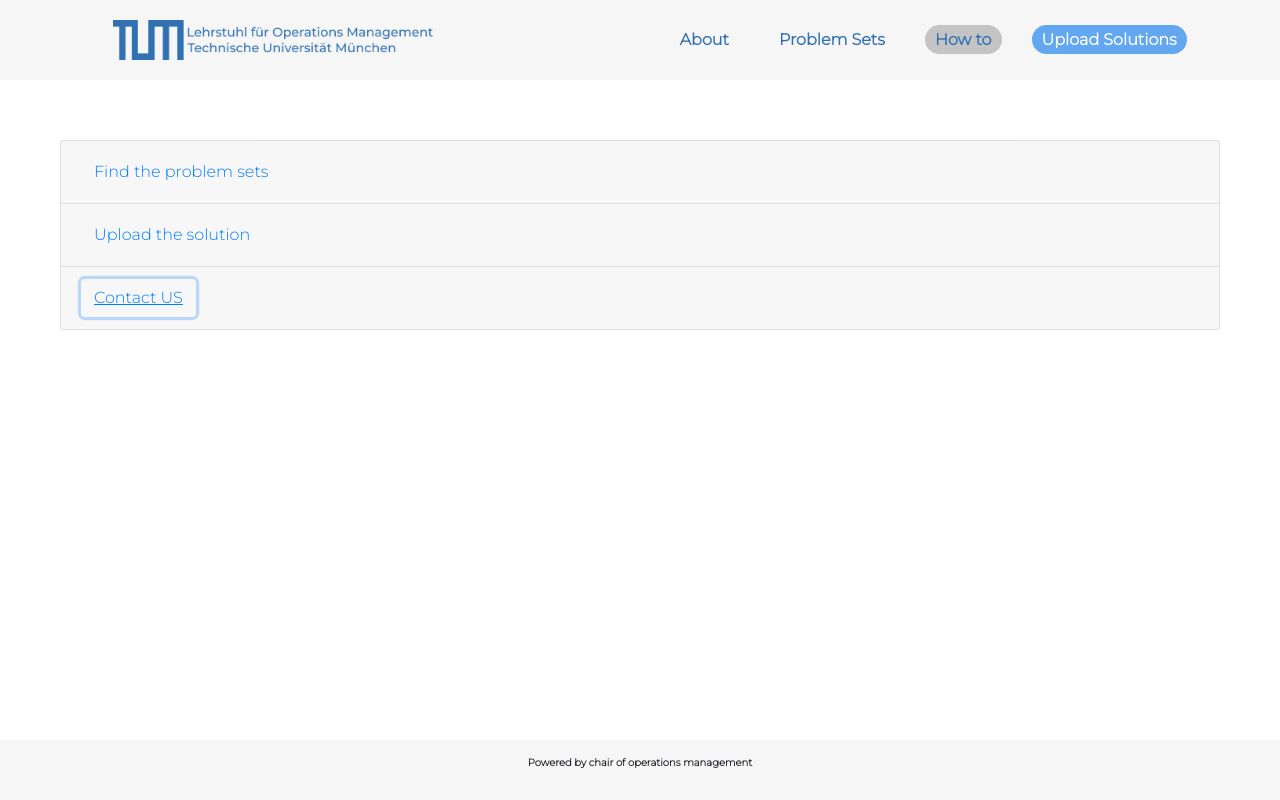
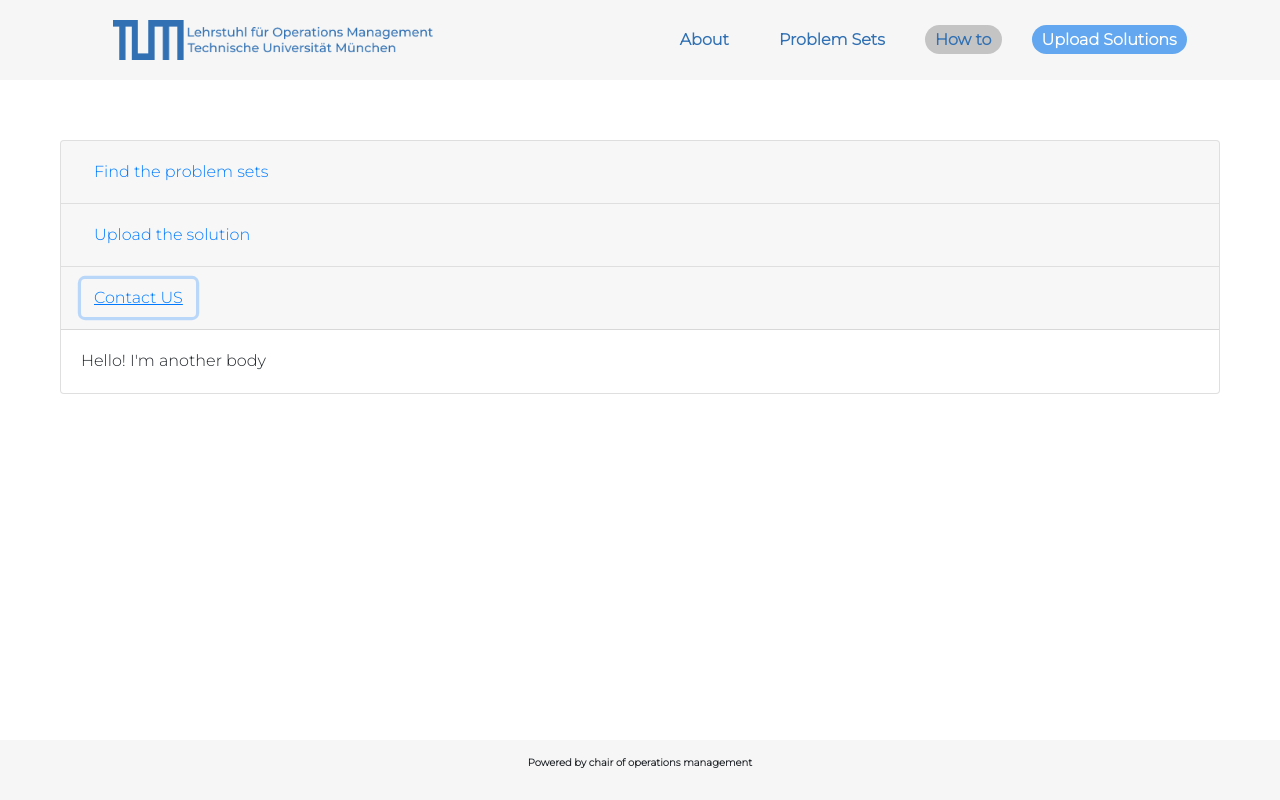
Before and after one commit to sasankkothe1/FinalThesis, a React (Create React App) app: page /HowTo in a window 1280 px wide. Both pictures are taken after a click on the button "Contact US". Built offline with nearby package versions, Linux system fonts and the light colour scheme.

Commit message:
minor bug removed from howto and removed syntax errors from uplaod solutions page

```diff
--- a/src/components/HowTo/HowTo.jsx
+++ b/src/components/HowTo/HowTo.jsx
@@ -78,7 +78,7 @@ export default function HowTo() {
               Contact US
             </Accordion.Toggle>
           </Card.Header>
-          <Accordion.Collapse eventKey="1">
+          <Accordion.Collapse eventKey="2">
             <Card.Body>Hello! I'm another body</Card.Body>
           </Accordion.Collapse>
         </Card>
--- a/src/components/UploadSolutions/UploadSolutions.jsx
+++ b/src/components/UploadSolutions/UploadSolutions.jsx
@@ -1,13 +1,12 @@
-import React, { useState } from "react";
+import React from "react";
 import { useForm } from "react-hook-form";
 import { Button, Col, Form, Row } from "react-bootstrap";
 import "bootstrap/dist/css/bootstrap.css";
 import "./uploadSoluitons.css";
 
 export default function UploadSolutions() {
-  const { register, handleSubmit, control } = useForm();
+  const { register, handleSubmit } = useForm();
   const onSubmit = (data) => console.log(data);
-  const [files, setFiles] = useState();
 
   return (
     <div className="uploadSolutions-container">
```
